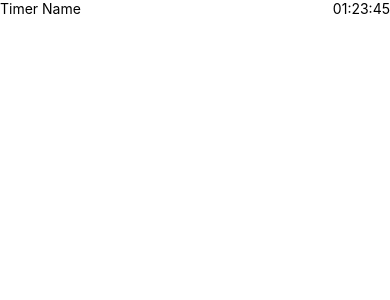
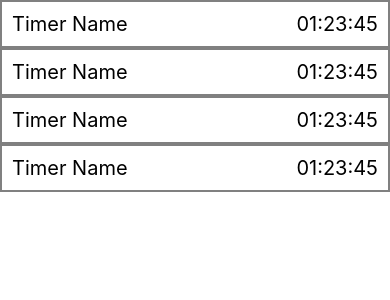
Before and after one commit to LucasMonastirsky/oh-no-my-rice, a React Native app: screen / in a window 390 px wide. Shown: the top 300 px of the page. Built offline with nearby package versions, Linux system fonts and the light colour scheme.

Commit message:
some stuff

```diff
--- a/App.tsx
+++ b/App.tsx
@@ -1,4 +1,4 @@
-import TimerScreen from './src/screens/TimerScreen'
+import { TimerScreen } from './src/screens'
 
 const App = () => {
   return (
--- a/src/components/HorizontalView.tsx
+++ b/src/components/HorizontalView.tsx
@@ -1,6 +1,6 @@
-import { View } from 'react-native'
+import { View, ViewStyle } from 'react-native'
 
-type HorizontalViewProps = { children: any, style?: any }
+type HorizontalViewProps = { children: any, style?: ViewStyle }
 
 export default ({ children, style }: HorizontalViewProps) => (
   <View style={{ flexDirection: 'row', ...style }}>
--- /dev/null
+++ b/src/constants/styles.ts
@@ -0,0 +1,3 @@
+export const fontSizeMedium = 20
+
+export const marginMedium = 10
--- /dev/null
+++ b/src/screens/TimerScreen/TimerScreen.tsx
@@ -0,0 +1,15 @@
+import { View } from 'react-native'
+import TimerItem from './components/TimerItem'
+
+const TimerScreen = () => {
+  return (
+    <View>
+      <TimerItem />
+      <TimerItem />
+      <TimerItem />
+      <TimerItem />
+    </View>
+  )
+}
+
+export default TimerScreen
--- /dev/null
+++ b/src/screens/TimerScreen/components/TimerItem.tsx
@@ -0,0 +1,27 @@
+import { Text, StyleSheet } from 'react-native'
+import { HorizontalView, Spacer } from '../../../components'
+import { fontSizeMedium, marginMedium } from '../../../constants/styles'
+
+const TimerItem = () => (
+  <HorizontalView style={css.container}>
+    <Text style={css.name}>Timer Name</Text>
+    <Spacer />
+    <Text style={css.counter}>01:23:45</Text>
+  </HorizontalView>
+)
+
+const css = StyleSheet.create({
+  container: {
+    padding: marginMedium,
+    borderWidth: 2,
+    borderColor: 'gray',
+  },
+  name: {
+    fontSize: fontSizeMedium,
+  },
+  counter: {
+    fontSize: fontSizeMedium,
+  }
+})
+
+export default TimerItem
--- a/src/screens/TimerScreen/index.tsx
+++ /dev/null
@@ -1,14 +0,0 @@
-import { Text } from 'react-native'
-import { HorizontalView, Spacer } from '../../components'
-
-const TimerScreen = () => {
-  return (
-    <HorizontalView>
-      <Text>Timer Name</Text>
-      <Spacer />
-      <Text>01:23:45</Text>
-    </HorizontalView>
-  )
-}
-
-export default TimerScreen
--- /dev/null
+++ b/src/screens/index.ts
@@ -0,0 +1,3 @@
+import TimerScreen from './TimerScreen/TimerScreen'
+
+export { TimerScreen }
```
